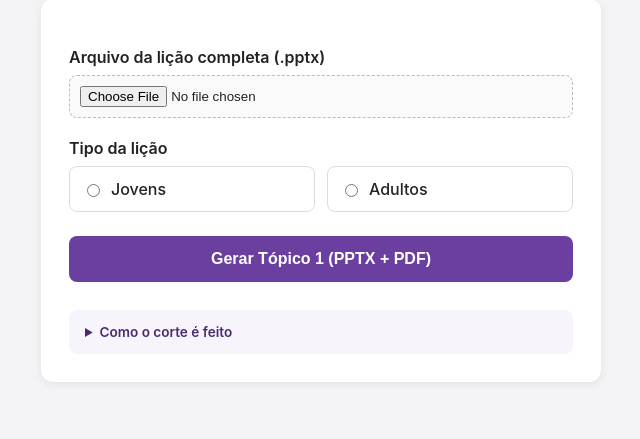
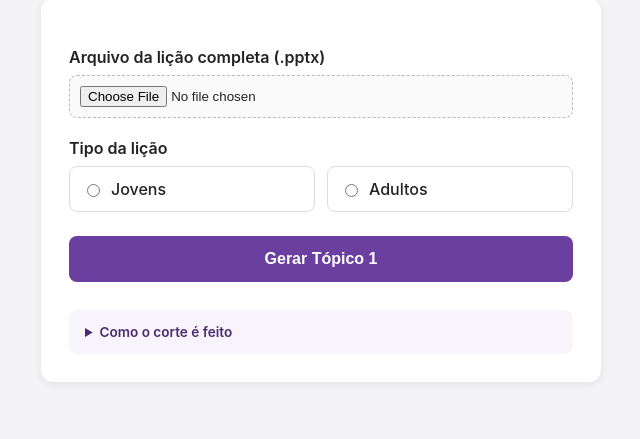
Before and after one commit to hugoqueirozzzzz/topico1, a Flask app: page / in a window 1280 px wide. Shown: the part 133-572 px from the top of the page, without its empty margins (319-959 px from the left). Run offline with Flask 3, Linux system fonts and the light colour scheme.

Commit message:
Update index.html

```diff
--- a/templates/index.html
+++ b/templates/index.html
@@ -110,7 +110,7 @@
         <label><input type="radio" name="tipo" value="adultos" required> Adultos</label>
       </div>
 
-      <button type="submit">Gerar Tópico 1 (PPTX + PDF)</button>
+      <button type="submit">Gerar Tópico 1 </button>
     </form>
 
     <details class="regras">
```
